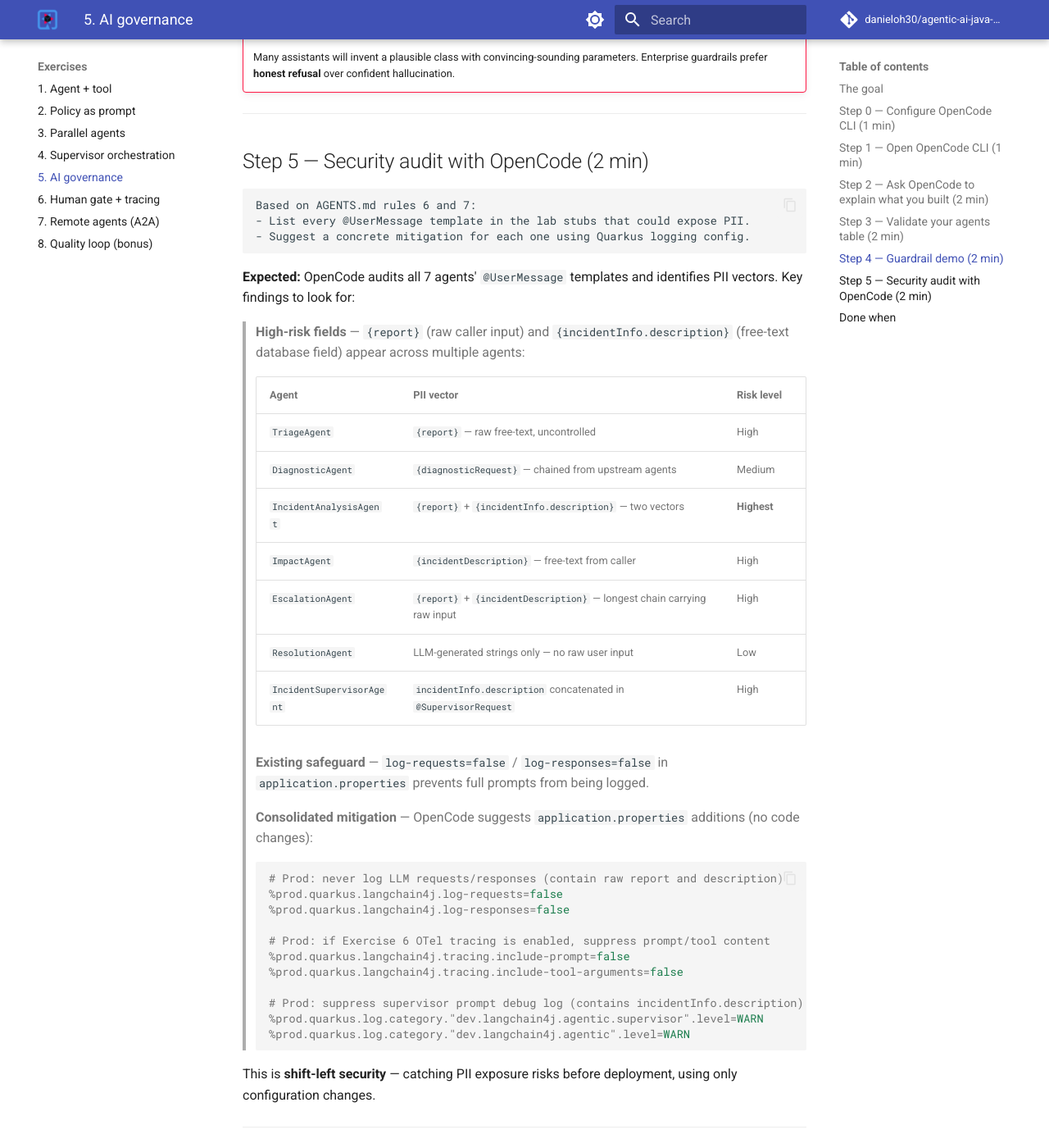
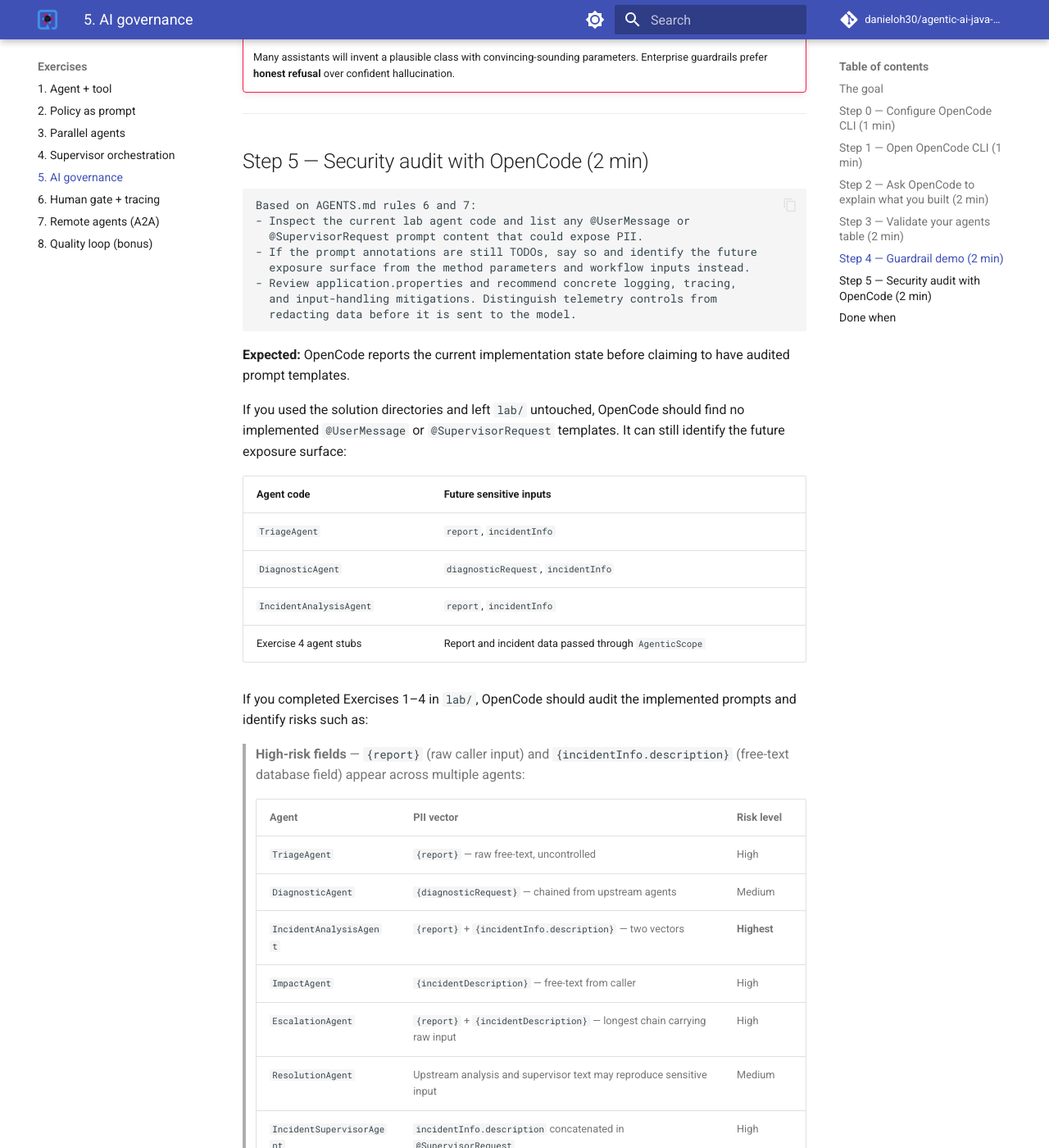
Before and after one commit to danieloh30/agentic-ai-java-workshop, an MkDocs documentation site: the page built from docs/05-ai-governance/START_HERE.md, in a window 1280 px wide and 1400 px high, scrolled down 5771 px. Shown: the whole window at 82% size. Built offline with MkDocs 1.6.1 and Material for MkDocs 9.7.7, drawn with Linux system fonts in a browser that asks for light colours; comment, search, counter and statistics services are not loaded; some of the changed text lies outside the part shown.

Commit message:
Make OpenCode security audit progress-aware

````diff
--- a/docs/05-ai-governance/START_HERE.md
+++ b/docs/05-ai-governance/START_HERE.md
@@ -211,11 +211,27 @@ OpenCode may also offer to create a clearly labeled workshop mock. It should not
 
 ```text
 Based on AGENTS.md rules 6 and 7:
-- List every @UserMessage template in the lab stubs that could expose PII.
-- Suggest a concrete mitigation for each one using Quarkus logging config.
+- Inspect the current lab agent code and list any @UserMessage or
+  @SupervisorRequest prompt content that could expose PII.
+- If the prompt annotations are still TODOs, say so and identify the future
+  exposure surface from the method parameters and workflow inputs instead.
+- Review application.properties and recommend concrete logging, tracing,
+  and input-handling mitigations. Distinguish telemetry controls from
+  redacting data before it is sent to the model.
 ```
 
-**Expected:** OpenCode audits all 7 agents' `@UserMessage` templates and identifies PII vectors. Key findings to look for:
+**Expected:** OpenCode reports the current implementation state before claiming to have audited prompt templates.
+
+If you used the solution directories and left `lab/` untouched, OpenCode should find no implemented `@UserMessage` or `@SupervisorRequest` templates. It can still identify the future exposure surface:
+
+| Agent code | Future sensitive inputs |
+|------------|-------------------------|
+| `TriageAgent` | `report`, `incidentInfo` |
+| `DiagnosticAgent` | `diagnosticRequest`, `incidentInfo` |
+| `IncidentAnalysisAgent` | `report`, `incidentInfo` |
+| Exercise 4 agent stubs | Report and incident data passed through `AgenticScope` |
+
+If you completed Exercises 1–4 in `lab/`, OpenCode should audit the implemented prompts and identify risks such as:
 
 > **High-risk fields** — `{report}` (raw caller input) and `{incidentInfo.description}` (free-text database field) appear across multiple agents:
 >
@@ -226,28 +242,26 @@ Based on AGENTS.md rules 6 and 7:
 > | `IncidentAnalysisAgent` | `{report}` + `{incidentInfo.description}` — two vectors | **Highest** |
 > | `ImpactAgent` | `{incidentDescription}` — free-text from caller | High |
 > | `EscalationAgent` | `{report}` + `{incidentDescription}` — longest chain carrying raw input | High |
-> | `ResolutionAgent` | LLM-generated strings only — no raw user input | Low |
+> | `ResolutionAgent` | Upstream analysis and supervisor text may reproduce sensitive input | Medium |
 > | `IncidentSupervisorAgent` | `incidentInfo.description` concatenated in `@SupervisorRequest` | High |
 >
-> **Existing safeguard** — `log-requests=false` / `log-responses=false` in `application.properties` prevents full prompts from being logged.
+> **Existing safeguard** — `log-requests=false` and `log-responses=false` in `application.properties` prevent full prompts and completions from being logged.
 >
-> **Consolidated mitigation** — OpenCode suggests `application.properties` additions (no code changes):
+> **Production telemetry backstop:**
 >
 > ```properties
-> # Prod: never log LLM requests/responses (contain raw report and description)
 > %prod.quarkus.langchain4j.log-requests=false
 > %prod.quarkus.langchain4j.log-responses=false
 >
-> # Prod: if Exercise 6 OTel tracing is enabled, suppress prompt/tool content
 > %prod.quarkus.langchain4j.tracing.include-prompt=false
+> %prod.quarkus.langchain4j.tracing.include-completion=false
 > %prod.quarkus.langchain4j.tracing.include-tool-arguments=false
+> %prod.quarkus.langchain4j.tracing.include-tool-result=false
 >
-> # Prod: suppress supervisor prompt debug log (contains incidentInfo.description)
-> %prod.quarkus.log.category."dev.langchain4j.agentic.supervisor".level=WARN
-> %prod.quarkus.log.category."dev.langchain4j.agentic".level=WARN
+> %prod.quarkus.log.category."com.incidentmanagement".level=INFO
 > ```
 
-This is **shift-left security** — catching PII exposure risks before deployment, using only configuration changes.
+Configuration prevents sensitive content from being copied into logs and traces; it does **not** redact prompt data sent to the model. The application must also minimize or redact free-text reports and descriptions before building prompts, never place secrets in prompt templates, and use only synthetic data if payload tracing is enabled for an Exercise 6 development demo.
 
 ---
 
````
